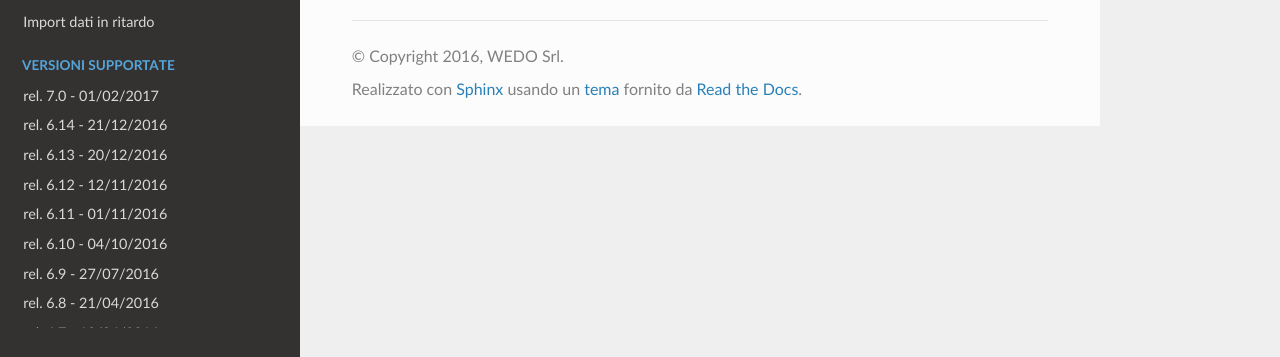
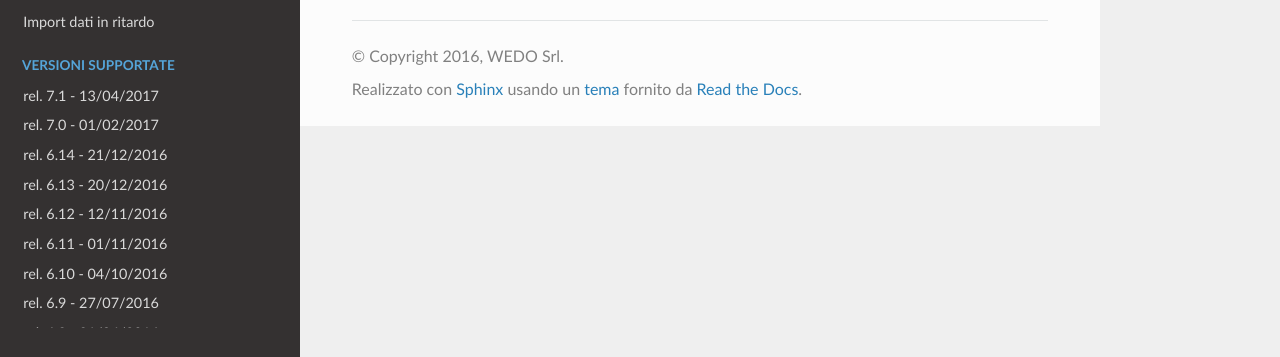
Before and after one commit to wedoit-io/doc-icommerce, a Sphinx documentation site: the page built from source/acquisizione-dati.rst, in a window 1280 px wide. Shown: the part 540-897 px from the top of the page. Built offline with Sphinx 7.4.7 and the Read the Docs theme 2.0.0, drawn with Linux system fonts in a browser that asks for light colours.

Commit message:
Update index.rst

```diff
--- a/source/index.rst
+++ b/source/index.rst
@@ -96,6 +96,7 @@ La documentazione è organizzata nelle seguenti sezioni:
   :maxdepth: 2
   :caption: Versioni supportate
 
+  release-7-1
   release-7-0
   release-6-14
   release-6-13
```
